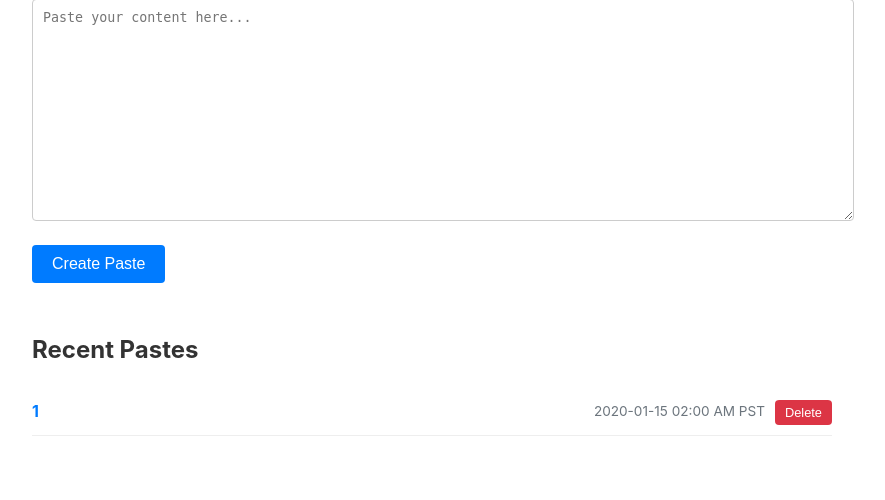
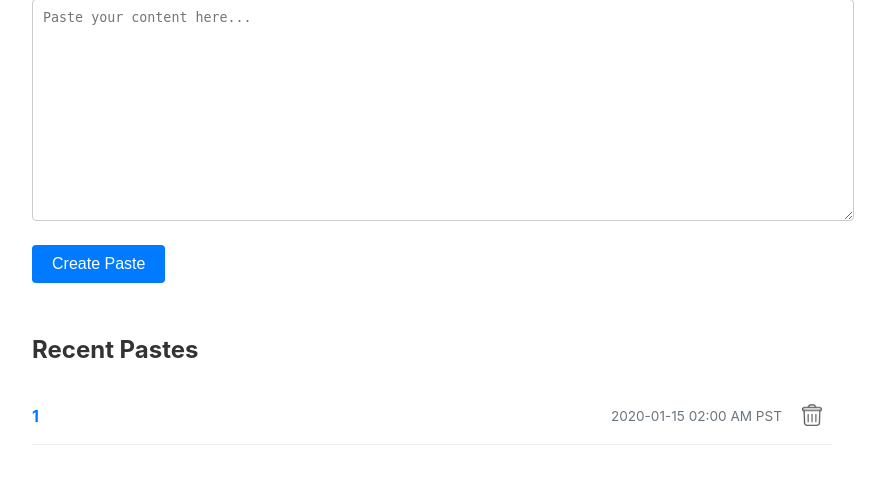
Before and after one commit to numbertheory/local-pastebin, a Flask app: page / in a window 1280 px wide. Shown: the part 108-608 px from the top of the page, without its empty margins (208-1093 px from the left). Run offline with Flask 3, Linux system fonts and the light colour scheme; tables that the repository leaves empty hold one stand-in row (values such as "Sample post").

Commit message:
fix: deletion buttons

```diff
--- a/templates/index.html
+++ b/templates/index.html
@@ -25,7 +25,9 @@
                             <div style="display: flex; align-items: center; gap: 10px;">
                                 <span class="meta">{{ paste.created_at.strftime('%Y-%m-%d %I:%M %p %Z') }}</span>
                                 <form action="{{ url_for('delete_paste', paste_id=paste.id) }}" method="POST" style="display:inline;" onsubmit="return confirm('Delete this paste?');">
-                                    <button type="submit" style="padding: 5px 10px; font-size: 0.8rem; background: #dc3545;">Delete</button>
+                                    <button type="submit" style="padding: 5px 10px; font-size: 0.8rem; background: #ffffff;">
+                                        <img width="20px" src="{{ url_for('static', filename='img/trash.png') }}" alt="Delete">
+                                    </button>
                                 </form>
                             </div>
                         </div>
--- a/templates/view.html
+++ b/templates/view.html
@@ -11,7 +11,9 @@
         <div>
             <a href="{{ url_for('view_raw', paste_id=paste.id) }}" class="button" style="margin-right: 10px;">Raw</a>
             <form action="{{ url_for('delete_paste', paste_id=paste.id) }}" method="POST" style="display:inline;" onsubmit="return confirm('Are you sure you want to delete this paste?');">
-                <button type="submit" style="background: #dc3545; margin-right: 10px;">Delete</button>
+                <button type="submit" style="background: #FFFFFF;margin-right: 10px;">
+                    <img width="20px" src="{{ url_for('static', filename='img/trash.png') }}" alt="Delete">
+                </button>
             </form>
             <a href="{{ url_for('index') }}">New Paste</a>
         </div>
```
Also changed, not shown: static/img/trash.png (added).
